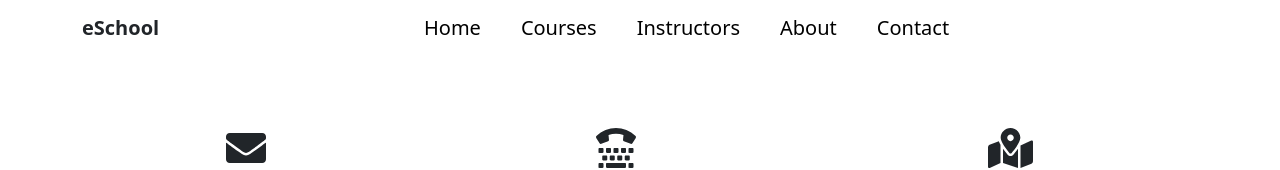
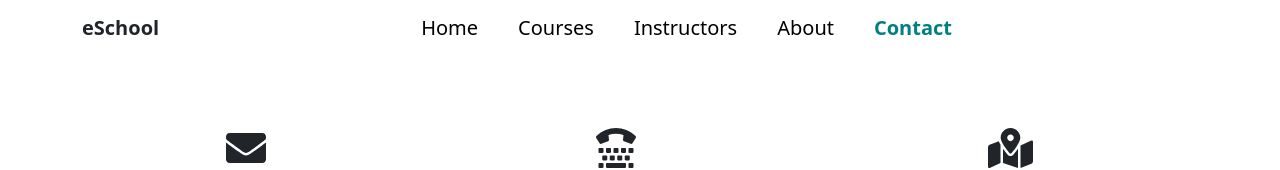
Before and after one commit to TakiKauser/e-school, a React (Create React App) app: page /contact in a window 1280 px wide. Shown: the top 170 px of the page. Built offline with nearby package versions, Linux system fonts and the light colour scheme.

Commit message:
nav-active-link

```diff
--- a/src/components/Navigation/Navigation.css
+++ b/src/components/Navigation/Navigation.css
@@ -1,6 +1,6 @@
-/* .nav-bg{
-  background-color: rgba(0, 0, 0, 0.466);;
-} */
+.nav-style{
+  background-color: rgba(255, 255, 255, 0.767);
+}
 .navlink {
   color: black;
   text-decoration: none;
--- a/src/components/Navigation/Navigation.js
+++ b/src/components/Navigation/Navigation.js
@@ -7,17 +7,17 @@ const Navigation = () => {
     // navigation links
     return (
         <div>
-            <Navbar bg="transparent" variant="transparent" fixed="top" expand="lg">
+            <Navbar className="nav-style" variant="transparent" fixed="top" expand="lg">
                 <Container>
                     <Navbar.Brand className="text-dark fw-bolder">eSchool</Navbar.Brand>
                     <Navbar.Toggle aria-controls="basic-navbar-nav" />
                     <Navbar.Collapse id="basic-navbar-nav">
                         <Nav className="mx-auto">
-                            <NavLink to="/home" className="navlink">Home</NavLink>
-                            <NavLink to="/courses" className="navlink">Courses</NavLink>
-                            <NavLink to="/instructors" className="navlink">Instructors</NavLink>
-                            <NavLink to="/about" className="navlink">About</NavLink>
-                            <NavLink to="/contact" className="navlink">Contact</NavLink>
+                            <NavLink to="/home" activeStyle={{ color: 'teal', fontWeight: 'bold' }} className="navlink">Home</NavLink>
+                            <NavLink to="/courses" activeStyle={{ color: 'teal', fontWeight: 'bold' }} className="navlink">Courses</NavLink>
+                            <NavLink to="/instructors" activeStyle={{ color: 'teal', fontWeight: 'bold' }} className="navlink">Instructors</NavLink>
+                            <NavLink to="/about" activeStyle={{ color: 'teal', fontWeight: 'bold' }} className="navlink">About</NavLink>
+                            <NavLink to="/contact" activeStyle={{ color: 'teal', fontWeight: 'bold' }} className="navlink">Contact</NavLink>
                         </Nav>
                     </Navbar.Collapse>
                 </Container>
```
